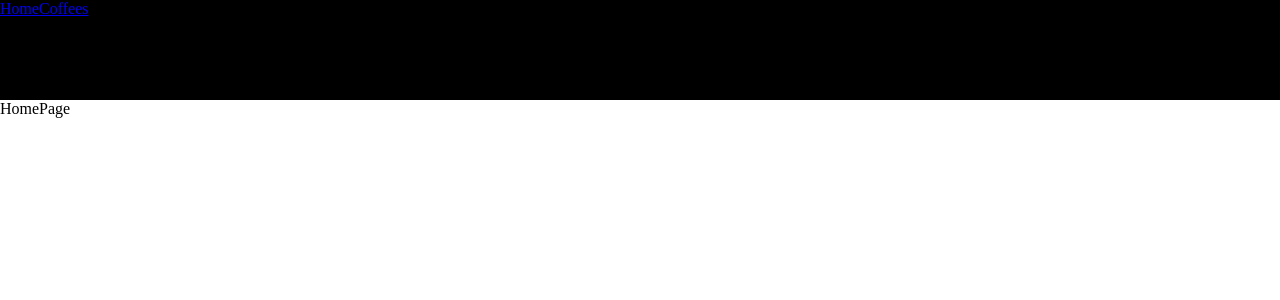
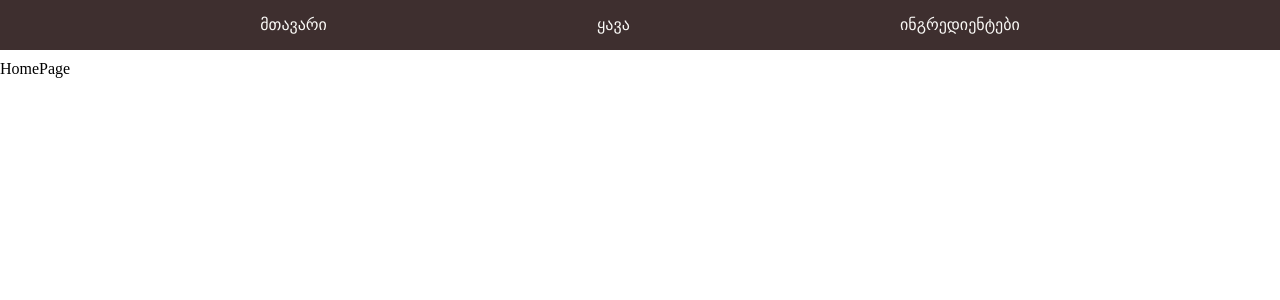
Before and after one commit to Kattar1n/craft-coffee-shop, a React (Vite) app: page / in a window 1280 px wide. Shown: the top 300 px of the page. Built offline with nearby package versions, Linux system fonts and the light colour scheme.

Commit message:
Update Header.jsx

```diff
--- a/front-end/src/components/Header.jsx
+++ b/front-end/src/components/Header.jsx
@@ -1,17 +1,28 @@
 import React from 'react'
+import { Link, Outlet } from 'react-router'
 import styled from 'styled-components'
 
 const StyledHeaderWrapper = styled.div`
-height: 100px;
+height: 50px;
 width: 100%;
-background: black;
+background: #3E2F2F;
+display: flex;
+justify-content: space-evenly;
+line-height: 50px;
+margin-bottom: 10px;
+`
+const StyledLink = styled(Link)`
+color: #FAF9F6;
+text-decoration: none;
+margin: 0 10px;
 `
 
 const Header = () => {
   return (
     <StyledHeaderWrapper>
-        <a href="/">Home</a>
-        <a href="/coffees">Coffees</a>
+        <StyledLink to={'/'}>მთავარი</StyledLink>
+        <StyledLink to={'/coffee'}>ყავა</StyledLink>
+        <StyledLink to={'/ingredients'}>ინგრედიენტები</StyledLink>
     </StyledHeaderWrapper>
   )
 }
```
